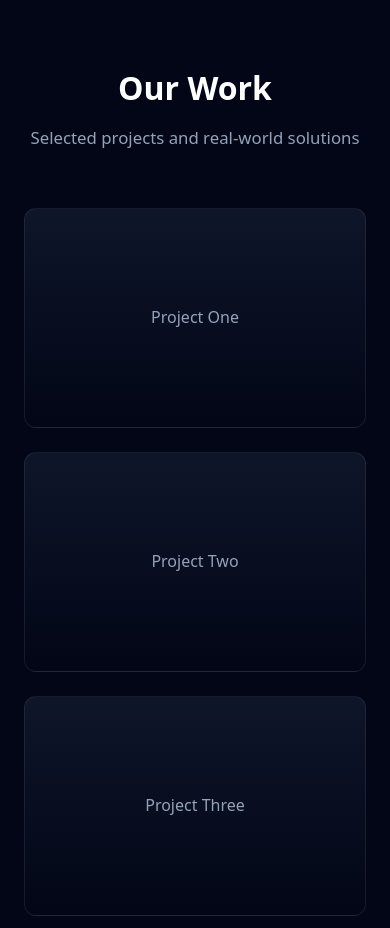
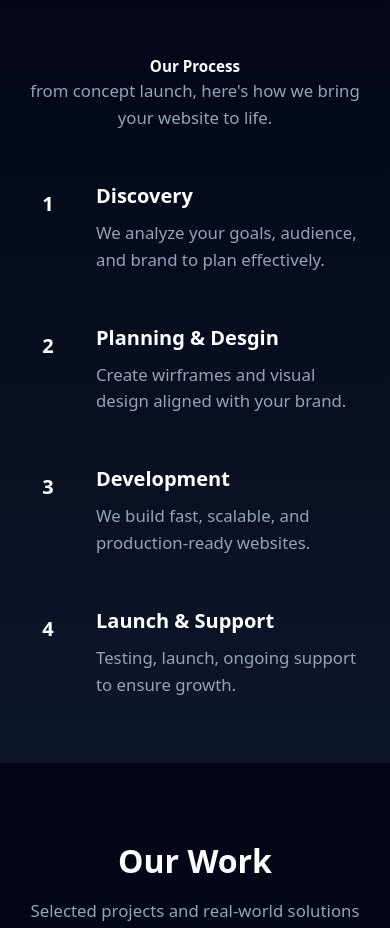
Before and after one commit to Brandonp584/jb-web-studio, a plain HTML site: page index.html in a window 390 px wide. Shown: the part 3070-3998 px from the top of the page. Drawn offline with Linux system fonts and the light colour scheme.

Commit message:
feat: add process section with mobile-first layout and scalable styling
- Added "Our Process" section to explain workflow clearly
- Implemented mobile-first, step-based layout
- Styled with reusable CSS variables for easy theming
- Added hover elevation for agency-level polish
- Ensured accessibility and reduced-motion support

```diff
--- /dev/null
+++ b/css/layout/process.css
@@ -0,0 +1,130 @@
+/* ========== PROCESS / HOW IT WORKS SECTION (Moble First) ========== */
+
+.process {
+    padding: clamp(4rem, 8vw, 6rem) var(--space-md);
+    background: linear-gradient(
+        180deg,
+        rgba(2, 6, 23, 0.95),
+        rgba(15, 23, 42, 0.95)
+    );
+}
+
+.process .section-header {
+    max-width: 720px;
+    margin: 0 auto 3rem;
+    text-align: center;
+}
+
+.process .section-header h2 {
+    font-size: var(--text-sm);
+    margin-bottom: 0.75;
+}
+
+.process .section-header p {
+    color: var(--color-text-muted);
+    font-size: var(--text-md);
+    line-height: 1.6;
+}
+
+/* Steps Container */
+.process-steps {
+    display: flex;
+    flex-direction: column;
+    gap: var(--space-lg);
+    max-width: var(--max-width);
+    margin: 0 auto;
+}
+
+/* Single Steps */
+.process-step {
+    display: flex;
+    align-items: flex-start;
+    gap: var(--space-md);
+    position: relative;
+    transition: transform 0.3s ease, box-shadow 0.3s ease;
+}
+
+/* Step Number */
+.step-number {
+    flex-shrink: 0;
+    width: 3rem;
+    height: 3rem;
+    background: linear-gradient(
+        135deg,
+        var(--color-primary),
+        var(--color-secondary)
+    );
+    border-radius: 50%;
+    display: flex;
+    align-items: center;
+    justify-content: center;
+    font-weight: 700;
+    font-size: var(--text-lg);
+    color: #fff;
+    transition: transform 0.3s ease, box-shadow 0.3s ease;
+}
+
+.process-step:hover .step-number {
+    transform: scale(1.1);
+    box-shadow: 0 10px 20px rgba(56, 189, 248, 0.4);
+}
+
+/* Step Content */
+.step-content h3 {
+    font-size: var(--text-lg);
+    margin-bottom: 0.5rem;
+}
+
+.step-content p {
+    font-size: var(--text-md);
+    line-height: 1.6;
+    color: var(--color-text-muted)
+}
+
+/* ========== Tablet ========== */
+
+@media (min-width: 768px) {
+    .process-steps {
+        flex-direction: row;
+        justify-content: space-between;
+        gap: var(--space-lg);
+    }
+
+    .process-step {
+        flex-direction: column;
+        align-items: center;
+        text-align: center;
+        min-width: 200px;
+    }
+}
+
+
+/* ========== Desktop ========== */
+
+@media (min-width: 1024px) {
+    .process-step {
+        gap: var(--space-lg);
+    }
+
+    .step-number {
+        width: 4rem;
+        height: 4rem;
+        font-size: 1.5rem;
+    }
+
+    .step-content h3 {
+        font-size: 1.5rem;
+    }
+
+    .step-content p {
+        font-size: 1.1rem;
+    }
+}
+
+/* -------- Reduced Motions -------- */
+@media (prefers-reduced-motion: reduce) {
+    .process-step,
+    .step-number {
+        transition: none;
+    }
+}
--- a/css/style.css
+++ b/css/style.css
@@ -8,6 +8,7 @@
 @import "./layout/hero.css";
 @import "./layout/services.css";
 @import "./layout/why-us.css";
+@import "./layout/process.css";
 @import "./layout/portfolio.css";
 @import "./layout/contact.css";
 @import "./layout/footer.css";
--- a/index.html
+++ b/index.html
@@ -133,6 +133,47 @@
         </div>
     </section>
 
+    <section id="process" class="process">
+        <div class="section-header">
+            <h2>Our Process</h2>
+            <p>from concept launch, here's how we bring your website to life.</p>
+        </div>
+
+        <div class="process-steps">
+            <div class="process-step">
+                <div class="step-number">1</div>
+                <div class="step-content">
+                    <h3> Discovery</h3>
+                    <p>We analyze your goals, audience, and brand to plan effectively.</p>
+                </div>
+            </div>
+
+            <div class="process-step">
+                <div class="step-number">2</div>
+                <div class="step-content">
+                    <h3>Planning & Desgin</h3>
+                    <p>Create wirframes and visual design aligned with your brand.</p>
+                </div>
+            </div>
+
+            <div class="process-step">
+                <div class="step-number">3</div>
+                <div class="step-content">
+                    <h3>Development</h3>
+                    <p>We build fast, scalable, and production-ready websites.</p>
+                </div>
+            </div>
+
+            <div class="process-step">
+                <div class="step-number">4</div>
+                <div class="step-content">
+                    <h3>Launch & Support</h3>
+                    <p>Testing, launch, ongoing support to ensure growth.</p>
+                </div>
+            </div>
+        </div>
+    </section>
+
     <section id="portfolio" class="portfolio">
         <div class="section-header">
             <h2>Our Work</h2>
```
